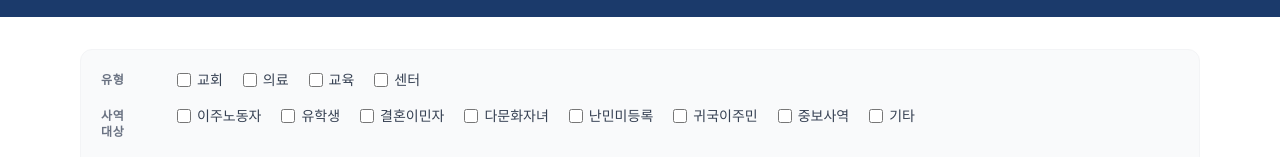
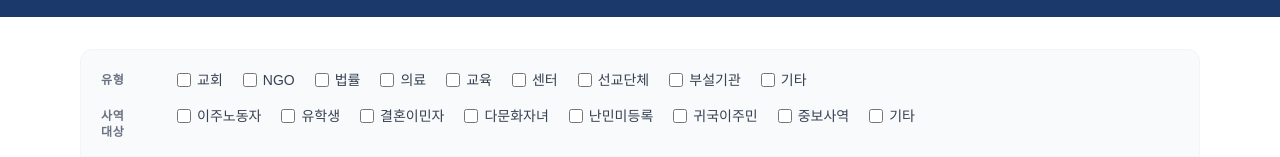
Before and after one commit to gumodolee-lgtm/kima2019, a Next.js app in the folder kima-website/: page /network/mission-map in a window 1280 px wide. Shown: the part 220-377 px from the top of the page. Built offline with nearby package versions, Linux system fonts and the light colour scheme; no server answers; sample sign-in values are in the browser's storage.

Commit message:
fix: always show all type options in mission-map filter regardless of data

```diff
--- a/kima-website/src/app/(member)/network/mission-map/MissionMapClient.tsx
+++ b/kima-website/src/app/(member)/network/mission-map/MissionMapClient.tsx
@@ -97,18 +97,6 @@ export function MissionMapClient({ orgs }: Props) {
     return LANG_DISPLAY_OPTIONS.filter((l) => s.has(l))
   }, [orgs])
 
-  // Derive available types from actual data
-  const availableTypes = useMemo(() => {
-    const s = new Set(orgs.map((o) => o.type).filter(Boolean))
-    return TYPE_OPTIONS.filter((t) => s.has(t))
-  }, [orgs])
-
-  // Derive available targets from actual data
-  const availableTargets = useMemo(() => {
-    const s = new Set(orgs.flatMap((o) => o.targets || []))
-    return TARGET_OPTIONS.filter((t) => s.has(t))
-  }, [orgs])
-
   const toggle = (_set: Set<string>, val: string, setter: React.Dispatch<React.SetStateAction<Set<string>>>) => {
     setter((prev: Set<string>) => { const n = new Set(prev); n.has(val) ? n.delete(val) : n.add(val); return n })
   }
@@ -165,7 +153,7 @@ export function MissionMapClient({ orgs }: Props) {
           <div className="flex flex-wrap items-start gap-x-5 gap-y-2">
             <span className="text-xs font-bold text-gray-500 uppercase tracking-wider w-14 pt-0.5 shrink-0">유형</span>
             <div className="flex flex-wrap gap-x-5 gap-y-2">
-              {(availableTypes.length > 0 ? availableTypes : TYPE_OPTIONS).map((t) => (
+              {TYPE_OPTIONS.map((t) => (
                 <label key={t} className="flex items-center gap-1.5 cursor-pointer select-none">
                   <input
                     type="checkbox"
```
